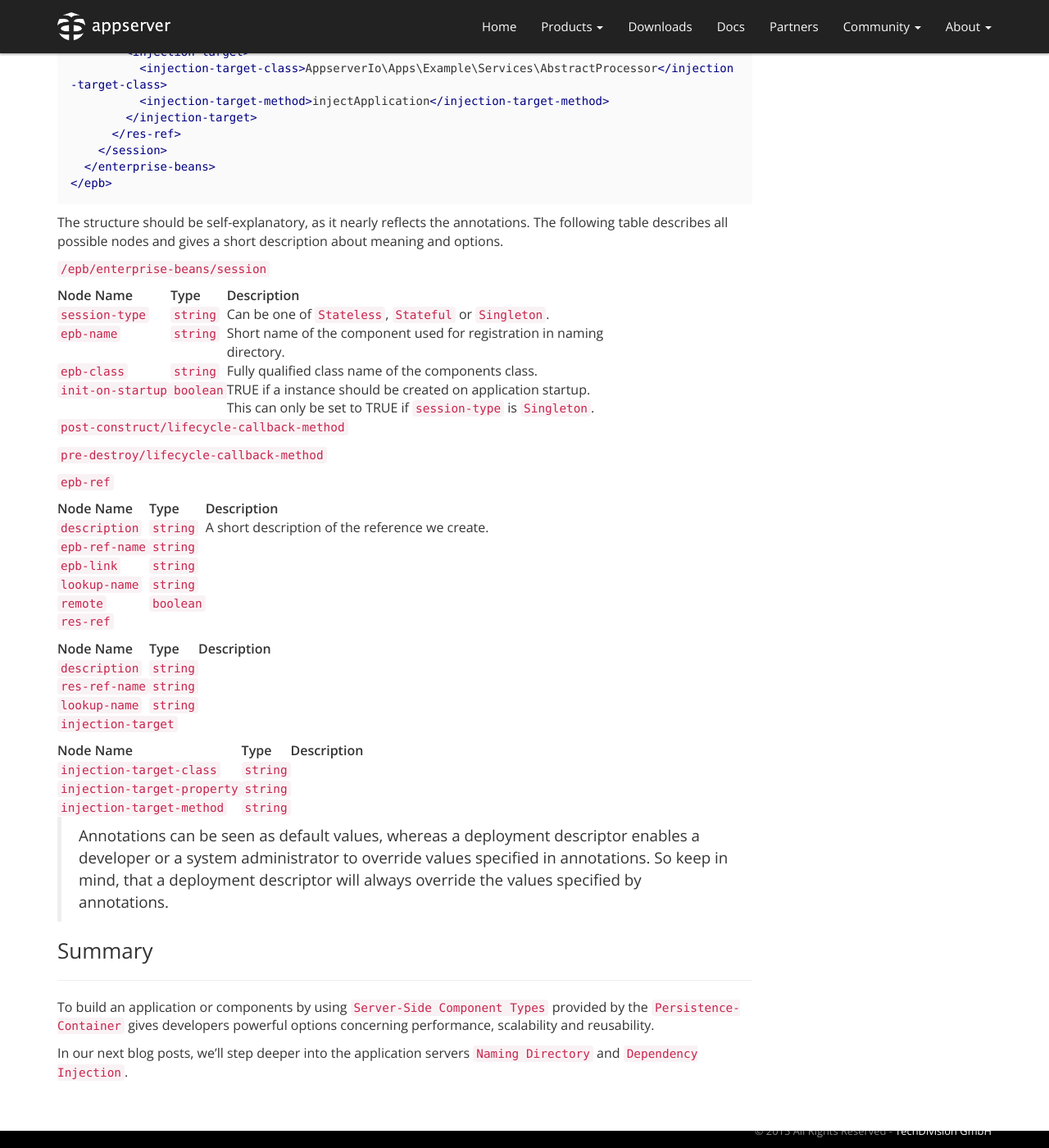
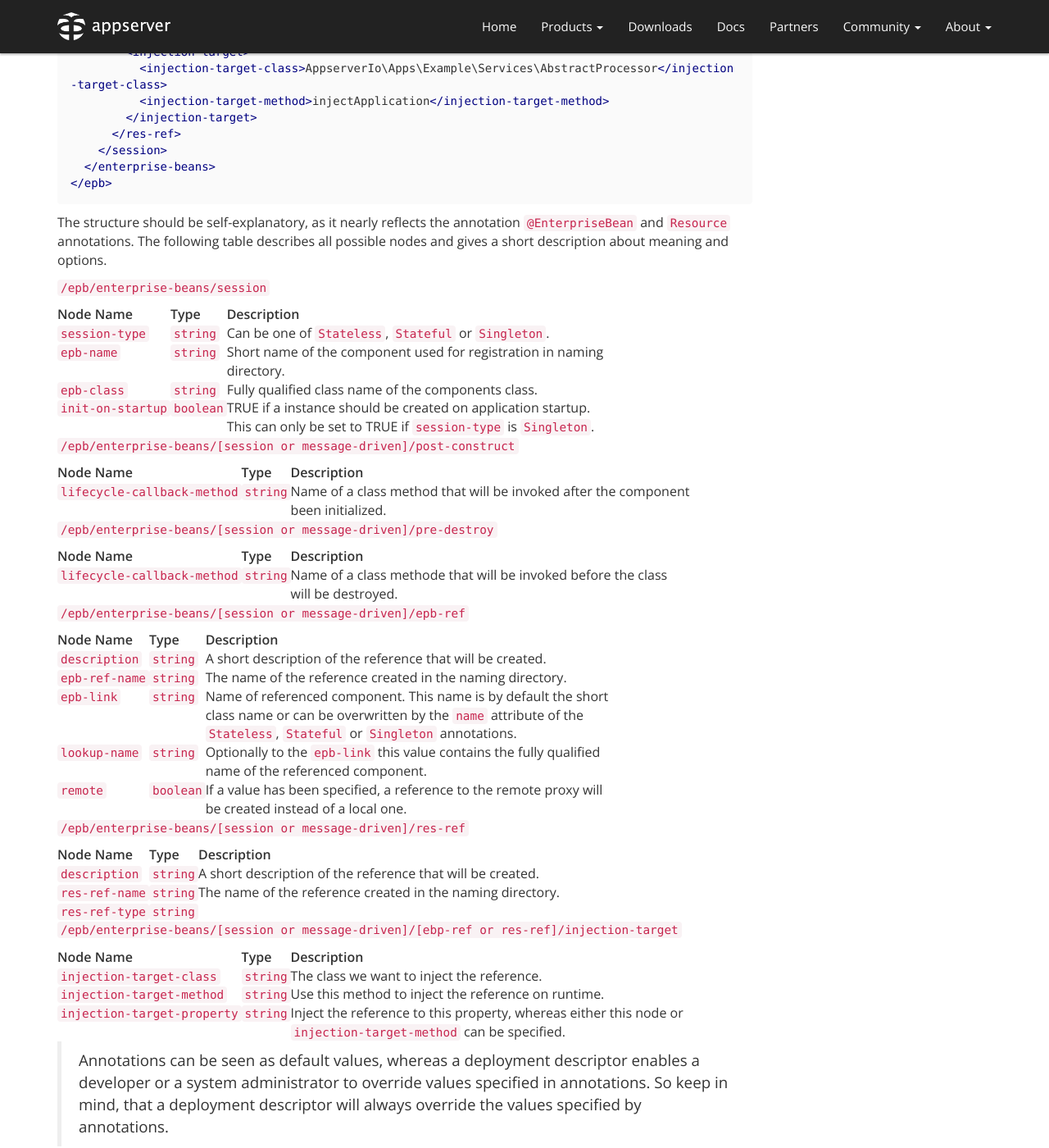
Before and after one commit to appserver-io/appserver, a Jekyll site: the page built from _posts/2014-12-30-persistence-container-basics.md, in a window 1280 px wide and 1400 px high, scrolled down 18852 px. Shown: the whole window at 82% size. Built offline with Jekyll 4.4.1, drawn with Linux system fonts in a browser that asks for light colours; nearby versions of some CDN libraries; library files that are not in the unit come from our copies; Markdown is read by kramdown in place of the engine named in the settings.

Commit message:
Update 2014-12-30-persistence-container-basics.md

````diff
--- a/_posts/2014-12-30-persistence-container-basics.md
+++ b/_posts/2014-12-30-persistence-container-basics.md
@@ -844,48 +844,63 @@ The following example is a simplyfied copy of the deployment descriptor of our [
 </epb>
 ```
 
-The structure should be self-explanatory, as it nearly reflects the annotations. The following table describes all possible nodes and gives a short description about meaning and options.
+The structure should be self-explanatory, as it nearly reflects the annotation `@EnterpriseBean` and `Resource` annotations. The following table describes all possible nodes and gives a short description about meaning and options.
 
 `/epb/enterprise-beans/session`
 
-| Node Name                   | Type        | Description                                                        |
-| --------------------------- | ----------- | ------------------------------------------------------------------ |
-| `session-type`              | `string`    | Can be one of `Stateless`, `Stateful` or `Singleton`.              |
-| `epb-name`                  | `string`    | Short name of the component used for registration in naming        |
-|                             |             | directory.                                                         |
-| `epb-class`                 | `string`    | Fully qualified class name of the components class.                |
-| `init-on-startup`           | `boolean`   | TRUE if a instance should be created on application startup.       |
-|                             |             | This can only be set to TRUE if `session-type` is `Singleton`.     |
+| Node Name                   | Type        | Description                                                          |
+| --------------------------- | ----------- | -------------------------------------------------------------------- |
+| `session-type`              | `string`    | Can be one of `Stateless`, `Stateful` or `Singleton`.                |
+| `epb-name`                  | `string`    | Short name of the component used for registration in naming          |
+|                             |             | directory.                                                           |
+| `epb-class`                 | `string`    | Fully qualified class name of the components class.                  |
+| `init-on-startup`           | `boolean`   | TRUE if a instance should be created on application startup.         |
+|                             |             | This can only be set to TRUE if `session-type` is `Singleton`.       |
 
-`post-construct/lifecycle-callback-method`
+`/epb/enterprise-beans/[session or message-driven]/post-construct`
 
-`pre-destroy/lifecycle-callback-method`
+| Node Name                   | Type        | Description                                                          |
+| --------------------------- | ----------- | -------------------------------------------------------------------- |
+| `lifecycle-callback-method` | `string`    | Name of a class method that will be invoked after the component      |
+|                             |             | been initialized.                                                    |
 
-`epb-ref`
+`/epb/enterprise-beans/[session or message-driven]/pre-destroy`
 
-| Node Name                   | Type        | Description                                                         |
-| --------------------------- | ----------- | ------------------------------------------------------------------- |
-| `description`               | `string`    | A short description of the reference we create.                     |
-| `epb-ref-name`              | `string`    |  |
-| `epb-link`                  | `string`    |  |
-| `lookup-name`               | `string`    |  |
-| `remote`                    | `boolean`   |  |
+| Node Name                   | Type        | Description                                                          |
+| --------------------------- | ----------- | -------------------------------------------------------------------- |
+| `lifecycle-callback-method` | `string`    | Name of a class methode that will be invoked before the class        |
+|                             |             | will be destroyed.                                                   |
 
-`res-ref`
+`/epb/enterprise-beans/[session or message-driven]/epb-ref`
 
-| Node Name                   | Type        | Description                                                         |
-| --------------------------- | ----------- | ------------------------------------------------------------------- |
-| `description`               | `string`    |  |
-| `res-ref-name`              | `string`    |  |
-| `lookup-name`               | `string`    |  |
+| Node Name                   | Type        | Description                                                          |
+| --------------------------- | ----------- | -------------------------------------------------------------------- |
+| `description`               | `string`    | A short description of the reference that will be created.           |
+| `epb-ref-name`              | `string`    | The name of the reference created in the naming directory.           |
+| `epb-link`                  | `string`    | Name of referenced component. This name is by default the short      |
+|                             |             | class name or can be overwritten by the `name` attribute of the      |
+|                             |             |`Stateless`, `Stateful` or `Singleton` annotations.                   |
+| `lookup-name`               | `string`    | Optionally to the `epb-link` this value contains the fully qualified |
+|                             |             | name of the referenced component.                                    |
+| `remote`                    | `boolean`   | If a value has been specified, a reference to the remote proxy will  |
+|                             |             | be created instead of a local one.                                   |
 
-`injection-target`
+`/epb/enterprise-beans/[session or message-driven]/res-ref`
 
-| Node Name                   | Type        | Description                                                         |
-| --------------------------- | ----------- | ------------------------------------------------------------------- |
-| `injection-target-class`    | `string`    |  |
-| `injection-target-property` | `string`    |  |
-| `injection-target-method`   | `string`    |  |
+| Node Name                   | Type        | Description                                                          |
+| --------------------------- | ----------- | -------------------------------------------------------------------- |
+| `description`               | `string`    | A short description of the reference that will be created.           |
+| `res-ref-name`              | `string`    | The name of the reference created in the naming directory.           |
+| `res-ref-type`              | `string`    |            |
+
+`/epb/enterprise-beans/[session or message-driven]/[ebp-ref or res-ref]/injection-target`
+
+| Node Name                   | Type        | Description                                                          |
+| --------------------------- | ----------- | -------------------------------------------------------------------- |
+| `injection-target-class`    | `string`    | The class we want to inject the reference.                           |
+| `injection-target-method`   | `string`    | Use this method to inject the reference on runtime.                  |
+| `injection-target-property` | `string`    | Inject the reference to this property, whereas either this node or   |
+|                             |             | `injection-target-method` can be specified.                          |
 
 > Annotations can be seen as default values, whereas a deployment descriptor enables a developer or a system administrator to override values specified in annotations. So keep in mind, that a deployment descriptor will always override the values specified by annotations.
 
````
